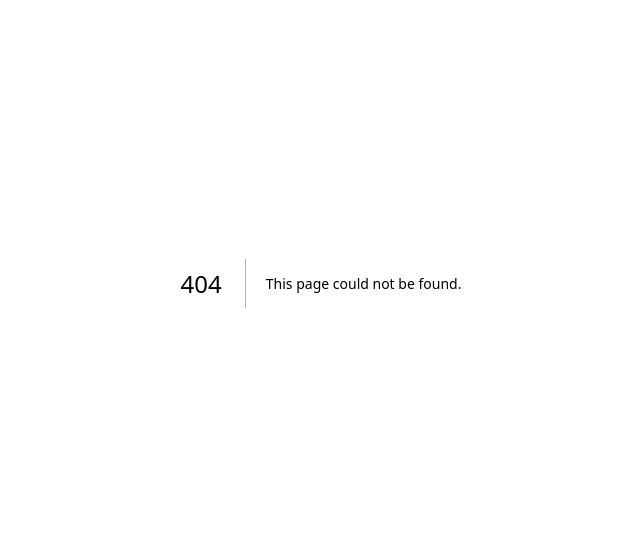
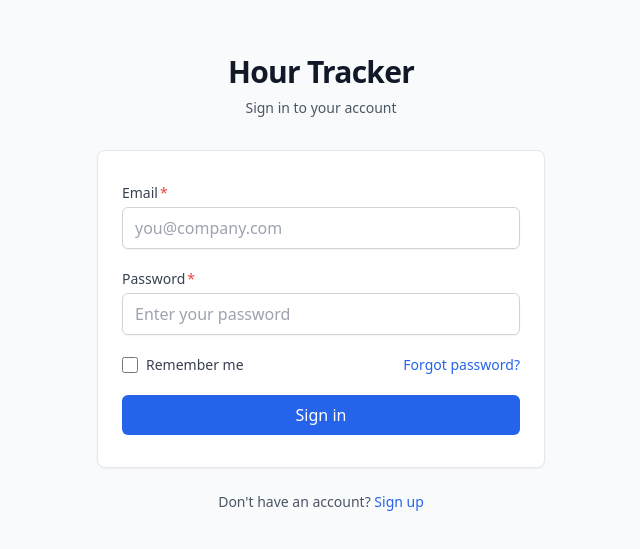
Before and after one commit to kokorosf/hour-tracker-app, a Next.js app in the folder apps/web/: page /login in a window 1280 px wide. Before the commit this address had no page. Shown: the part 117-666 px from the top of the page, without its empty margins (319-959 px from the left). Built offline with nearby package versions, Linux system fonts and the light colour scheme.

Commit message:
update login page

```diff
--- a/apps/web/package.json
+++ b/apps/web/package.json
@@ -19,7 +19,8 @@
     "next": "14.2.5",
     "next-auth": "^5.0.0-beta.30",
     "react": "^18.3.1",
-    "react-dom": "^18.3.1"
+    "react-dom": "^18.3.1",
+    "react-hook-form": "^7.71.1"
   },
   "devDependencies": {
     "@types/bcryptjs": "^2.4.6",
--- /dev/null
+++ b/apps/web/src/app/(auth)/layout.tsx
@@ -0,0 +1,7 @@
+export default function AuthLayout({ children }: { children: React.ReactNode }) {
+  return (
+    <div className="flex min-h-screen items-center justify-center bg-slate-50 px-4 py-12">
+      {children}
+    </div>
+  );
+}
--- /dev/null
+++ b/apps/web/src/app/(auth)/login/page.tsx
@@ -0,0 +1,172 @@
+'use client';
+
+import { useState } from 'react';
+import { useRouter } from 'next/navigation';
+import { useForm, Controller } from 'react-hook-form';
+import { signIn } from 'next-auth/react';
+import Link from 'next/link';
+import Input from '@/../components/ui/input';
+import Button from '@/../components/ui/button';
+import { useToast } from '@/../components/ui/toast';
+
+// ---------------------------------------------------------------------------
+// Types
+// ---------------------------------------------------------------------------
+
+interface LoginFormValues {
+  email: string;
+  password: string;
+  remember: boolean;
+}
+
+// ---------------------------------------------------------------------------
+// Constants
+// ---------------------------------------------------------------------------
+
+const EMAIL_PATTERN = /^[^\s@]+@[^\s@]+\.[^\s@]+$/;
+
+// ---------------------------------------------------------------------------
+// Page
+// ---------------------------------------------------------------------------
+
+export default function LoginPage() {
+  const router = useRouter();
+  const { showToast } = useToast();
+  const [submitting, setSubmitting] = useState(false);
+
+  const { control, handleSubmit } = useForm<LoginFormValues>({
+    defaultValues: { email: '', password: '', remember: false },
+  });
+
+  const onSubmit = async (data: LoginFormValues) => {
+    setSubmitting(true);
+
+    try {
+      const result = await signIn('credentials', {
+        email: data.email,
+        password: data.password,
+        redirect: false,
+      });
+
+      if (result?.error) {
+        showToast('Invalid email or password.', 'error');
+        return;
+      }
+
+      router.push('/dashboard');
+    } catch {
+      showToast('Something went wrong. Please try again.', 'error');
+    } finally {
+      setSubmitting(false);
+    }
+  };
+
+  return (
+    <div className="w-full max-w-md">
+      {/* Header */}
+      <div className="mb-8 text-center">
+        <h1 className="text-3xl font-bold tracking-tight text-gray-900">
+          Hour Tracker
+        </h1>
+        <p className="mt-2 text-sm text-gray-600">
+          Sign in to your account
+        </p>
+      </div>
+
+      {/* Card */}
+      <div className="rounded-lg border border-gray-200 bg-white px-6 py-8 shadow-sm">
+        <form onSubmit={handleSubmit(onSubmit)} noValidate className="space-y-5">
+          {/* Email */}
+          <Controller
+            name="email"
+            control={control}
+            rules={{
+              required: 'Email is required.',
+              pattern: {
+                value: EMAIL_PATTERN,
+                message: 'Enter a valid email address.',
+              },
+            }}
+            render={({ field, fieldState }) => (
+              <Input
+                label="Email"
+                type="email"
+                placeholder="you@company.com"
+                required
+                value={field.value}
+                onChange={field.onChange}
+                error={fieldState.error?.message}
+                disabled={submitting}
+              />
+            )}
+          />
+
+          {/* Password */}
+          <Controller
+            name="password"
+            control={control}
+            rules={{ required: 'Password is required.' }}
+            render={({ field, fieldState }) => (
+              <Input
+                label="Password"
+                type="password"
+                placeholder="Enter your password"
+                required
+                value={field.value}
+                onChange={field.onChange}
+                error={fieldState.error?.message}
+                disabled={submitting}
+              />
+            )}
+          />
+
+          {/* Remember me / Forgot password */}
+          <div className="flex items-center justify-between">
+            <Controller
+              name="remember"
+              control={control}
+              render={({ field }) => (
+                <label className="flex items-center gap-2 text-sm text-gray-700">
+                  <input
+                    type="checkbox"
+                    checked={field.value}
+                    onChange={(e) => field.onChange(e.target.checked)}
+                    className="h-4 w-4 rounded border-gray-300 text-blue-600 focus:ring-blue-500"
+                  />
+                  Remember me
+                </label>
+              )}
+            />
+
+            <Link
+              href="/forgot-password"
+              className="text-sm font-medium text-blue-600 hover:text-blue-500"
+            >
+              Forgot password?
+            </Link>
+          </div>
+
+          {/* Submit */}
+          <Button
+            type="submit"
+            loading={submitting}
+            className="w-full"
+          >
+            Sign in
+          </Button>
+        </form>
+      </div>
+
+      {/* Sign-up link */}
+      <p className="mt-6 text-center text-sm text-gray-600">
+        Don&apos;t have an account?{' '}
+        <Link
+          href="/register"
+          className="font-medium text-blue-600 hover:text-blue-500"
+        >
+          Sign up
+        </Link>
+      </p>
+    </div>
+  );
+}
--- a/apps/web/src/app/layout.tsx
+++ b/apps/web/src/app/layout.tsx
@@ -1,4 +1,5 @@
 import type { Metadata } from 'next';
+import { ToastProvider } from '@/../components/ui/toast';
 import './globals.css';
 
 export const metadata: Metadata = {
@@ -13,7 +14,9 @@ export default function RootLayout({
 }) {
   return (
     <html lang="en">
-      <body className="min-h-screen">{children}</body>
+      <body className="min-h-screen">
+        <ToastProvider>{children}</ToastProvider>
+      </body>
     </html>
   );
 }
```
Also changed, not shown: 1 other file (tests, documents, lock files or other folders).
